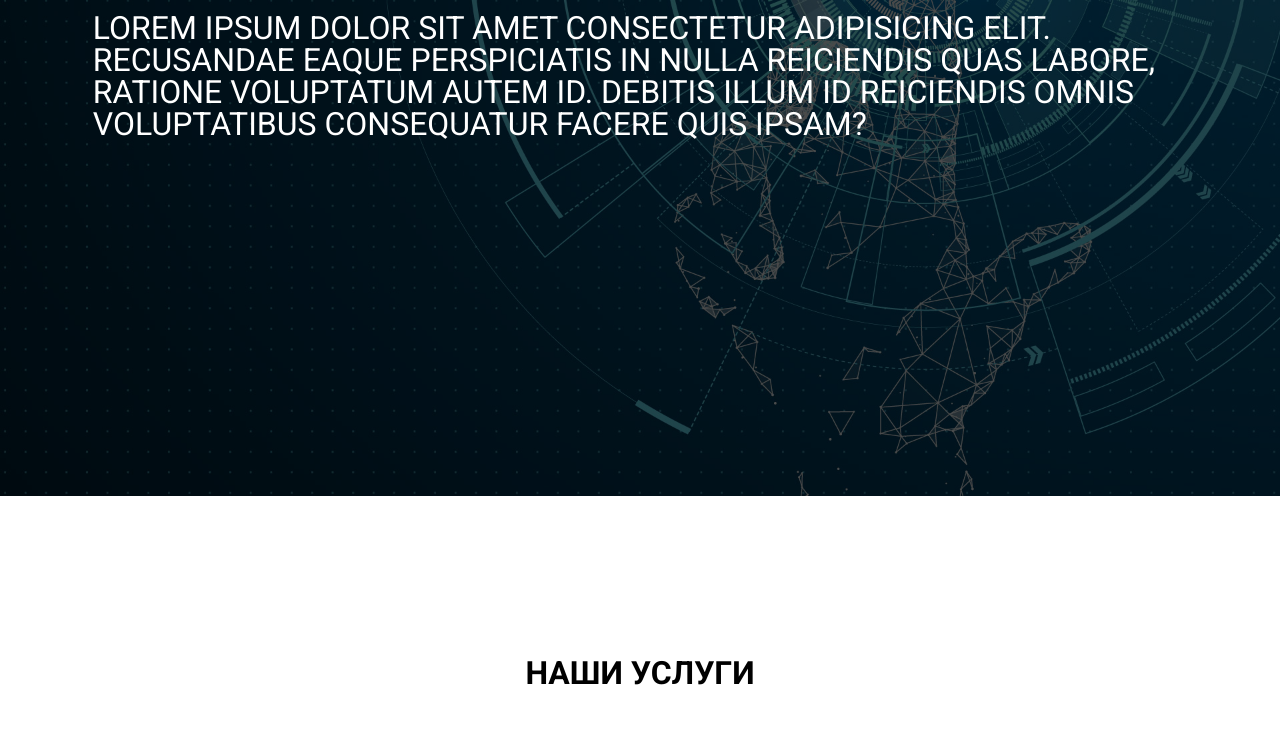
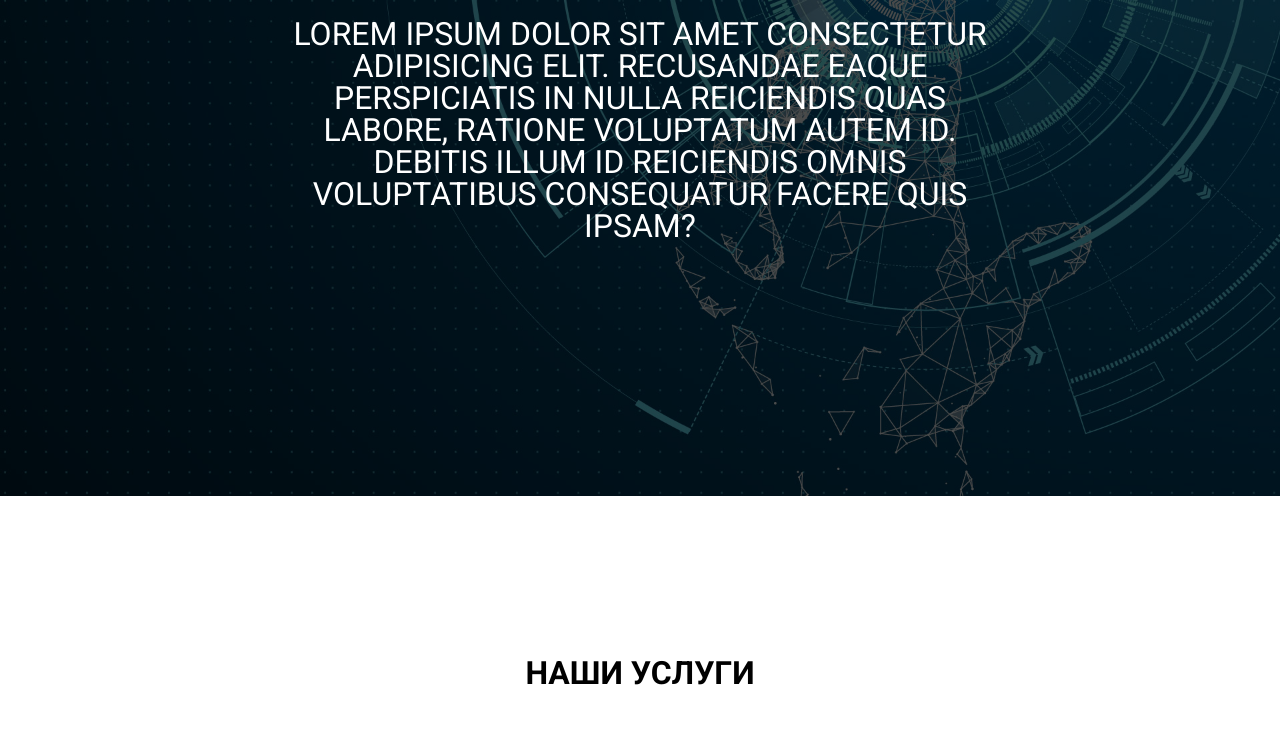
Before and after one commit to Nikiteo/it-consalting, a website built with webpack: page src/index.html in a window 1280 px wide. Shown: the part 304-1042 px from the top of the page. Built offline with nearby package versions, Linux system fonts and the light colour scheme; files whose address does not match are found by name.

Commit message:
Some fixes

```diff
--- a/src/css/style.css
+++ b/src/css/style.css
@@ -162,8 +162,8 @@ select {
 }
 
 .main_section {
-  margin: 0 auto;
-  padding: 10% 5% 2% 5%;
+  width: 60%;
+  margin: 8rem auto;
 
   text-transform: uppercase;
   color: #fff;
@@ -178,6 +178,7 @@ select {
 .main_section_text {
   line-height: 2rem;
   font-size: 2rem;
+  text-align: center;
 }
 
 /* Services */
```
Also changed, not shown: dist/main.css, 1 other file.
